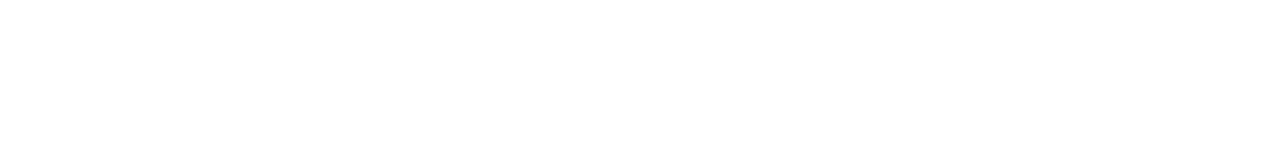
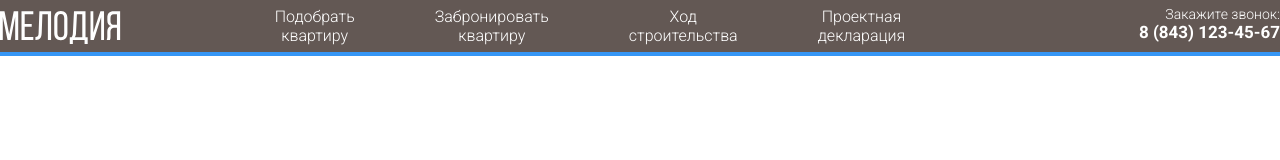
Before and after one commit to Presnia/melody-nd, a website: page index.html in a window 1280 px wide. Drawn offline with Linux system fonts and the light colour scheme.

Commit message:
The header is done

```diff
--- a/css/style.css
+++ b/css/style.css
@@ -0,0 +1,71 @@
+@import url('https://fonts.googleapis.com/css2?family=Roboto:wght@100;300;400;500;700&display=swap');
+
+* {
+  box-sizing: border-box;
+}
+
+body {
+  font-family: 'Roboto', sans-serif;
+}
+
+header {
+  width: 100%;
+  height: 56px;
+  background-color: #635854;
+  border-bottom: 4px solid #3596F5;
+}
+
+.navbar {
+  display: flex;
+  align-items: center;
+  justify-content: space-between;
+  max-width: 1280px;
+  height: 100%;
+  margin: auto;
+}
+
+.logo {
+  margin-top: 8px;
+}
+
+.navbar-menu {
+  display: flex;
+  margin: 0;
+  padding: 0;
+  list-style: none;
+}
+
+.navbar-item {
+  text-align: center;
+  margin-right: 80px;
+}
+
+.navbar-link {
+  color: #FFF;
+  font-size: 16px;
+  font-weight: 300;
+  line-height: 19px;
+  text-decoration: none;
+}
+
+.navbar-contacts {
+  display: flex;
+  flex-direction: column;
+  color: #FFF;
+  text-align-last: right;
+}
+
+.navbar-text {
+  font-size: 14px;
+  line-height: 16px;
+  font-weight: 300;
+}
+
+.navbar-phone {
+  margin-bottom: 4px;
+  color: #FFF;
+  font-size: 17px;
+  line-height: 20px;
+  font-weight: 700;
+  text-decoration: none;
+}
--- a/index.html
+++ b/index.html
@@ -5,10 +5,38 @@
 	<meta http-equiv="X-UA-Compatible" content="IE=edge">
 	<meta name="viewport" content="width=device-width, initial-scale=1.0">
 	<title>Melody</title>
+	<link rel="stylesheet" href="css/normalize.css">
 	<link rel="stylesheet" href="css/style.css">
 	<script src="js/index.js" defer></script>
 </head>
 <body>
-
+    <header>
+        <div class="navbar">
+			<a href="./index.html" class="logo">
+				<img src="img/logo.svg" alt="logo: Melody">
+			</a>
+			<nav class="navbar-nav">
+				<ul class="navbar-menu">
+					<li class="navbar-item">
+						<a href="#" class="navbar-link">Подобрать <br> квартиру</a>
+					</li>
+					<li class="navbar-item">
+						<a href="#" class="navbar-link">Забронировать <br> квартиру</a>
+					</li>
+					<li class="navbar-item">
+						<a href="#" class="navbar-link">Ход <br> строительства</a>
+					</li>
+					<li class="navbar-item">
+						<a href="#" class="navbar-link">Проектная <br> декларация</a>
+					</li>
+				</ul>
+			</nav>
+			<div class="navbar-contacts">
+				<span class="navbar-text">Закажите звонок:</span>
+				<a class="navbar-phone" href="tel:+78431234567" class="phone">8 (843) 123-45-67</a>
+			</div>
+		</div>
+		<!-- navbar -->
+	</header>
 </body>
 </html>
```
Also changed, not shown: img/logo.svg (added).
